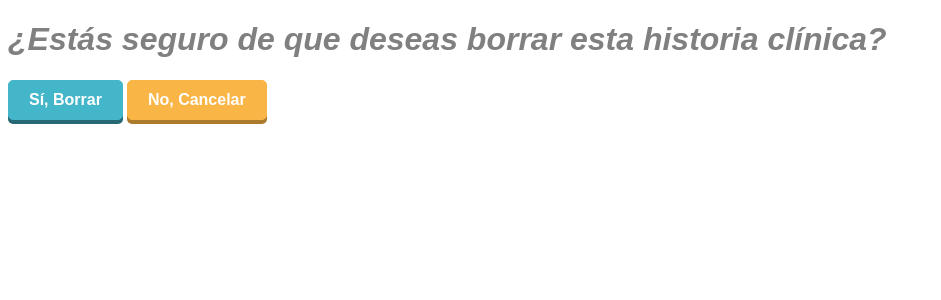
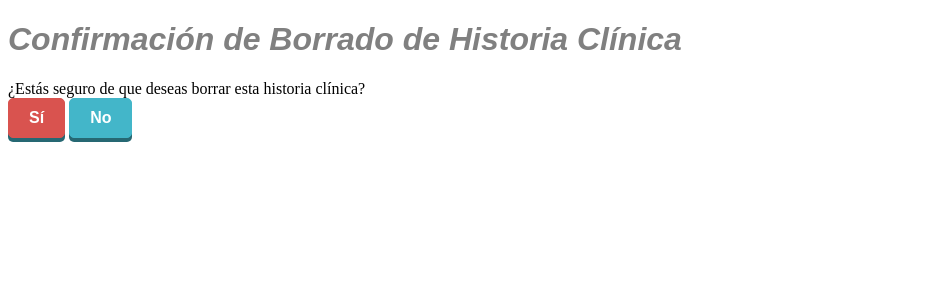
Before and after one commit to andrespallango/Gestor_Veterinaria_HistClinicas, a Flask app: page /confirmar_borrar_historia/1 in a window 1280 px wide. Shown: the top 300 px of the page, without its empty margins (0-941 px from the left). Run offline with Flask 3, Linux system fonts and the light colour scheme.

Commit message:
versión 2.4.2

```diff
--- a/static/css/styles.css
+++ b/static/css/styles.css
@@ -33,6 +33,18 @@
     background-color: #ff9d00;
 }
 
+.btn-danger {
+    background-color: #d9534f;
+    border-color: #d9534f;
+    color: #fff;
+    transition: background-color 0.3s, border-color 0.3s;
+}
+
+/* Estilo para el efecto "hover" del botón "Sí" */
+.btn-danger:hover {
+    background-color: #c9302c;
+    border-color: #ac2925;
+}
 
 /* Estilo para la lista de historias */
 .history-list {
--- a/templates/confirmacion_borrar_historia.html
+++ b/templates/confirmacion_borrar_historia.html
@@ -4,16 +4,17 @@
 <head>
     <title>Confirmación de Borrado de Historia Clínica</title>
     <link rel="stylesheet" type="text/css" href="{{ url_for('static', filename='css/styles.css') }}">
-
 </head>
 <body>
-    <h1>¿Estás seguro de que deseas borrar esta historia clínica?</h1>
-    <a href="{{ url_for('borrar_historia', cedula=cedula) }}" class="btn">Sí, Borrar</a>
-    <a href="javascript:history.back()" class="btn secundary-btn">No, Cancelar</a>
+    <h1>Confirmación de Borrado de Historia Clínica</h1>
 
     {% if historia_borrada %}
-        <p>Historia clínica con cédula {{ cedula }} ha sido eliminada con éxito.</p><br><br>
-        <a href="{{ url_for('index') }}" class="btn secundary-btn">Volver</a>
+        <div class="alert alert-success">La historia ha sido borrada con éxito.</div>
+        <a href="{{ url_for('index') }}" class="btn secondary-btn">Regresar</a>
+    {% else %}
+        <div class="alert alert-warning">¿Estás seguro de que deseas borrar esta historia clínica?</div>
+        <a href="{{ url_for('borrar_historia', cedula=cedula) }}" class="btn btn-danger">Sí</a>
+        <a href="{{ url_for('index') }}" class="btn secondary-btn">No</a>
     {% endif %}
 </body>
 </html>
```
